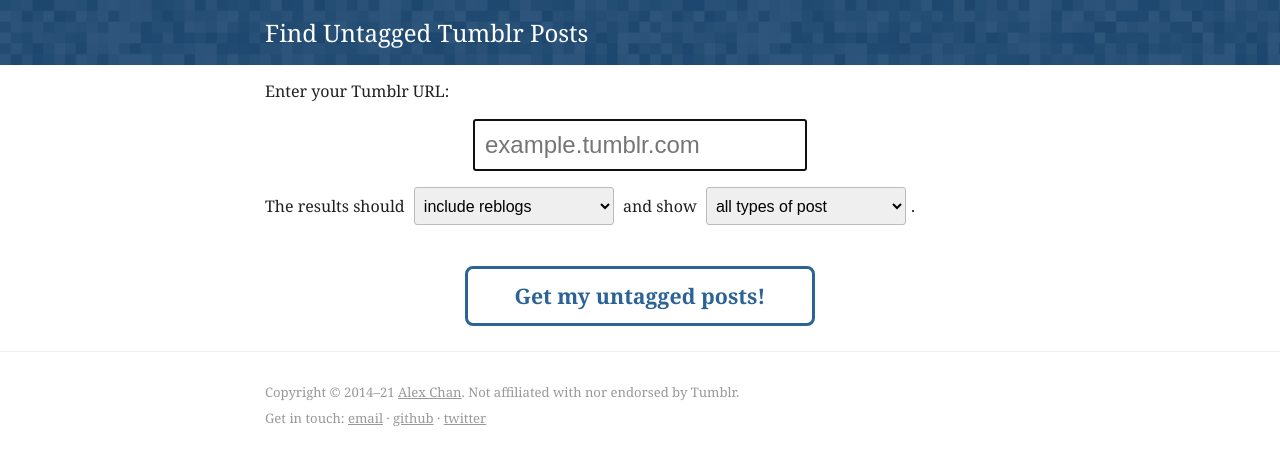
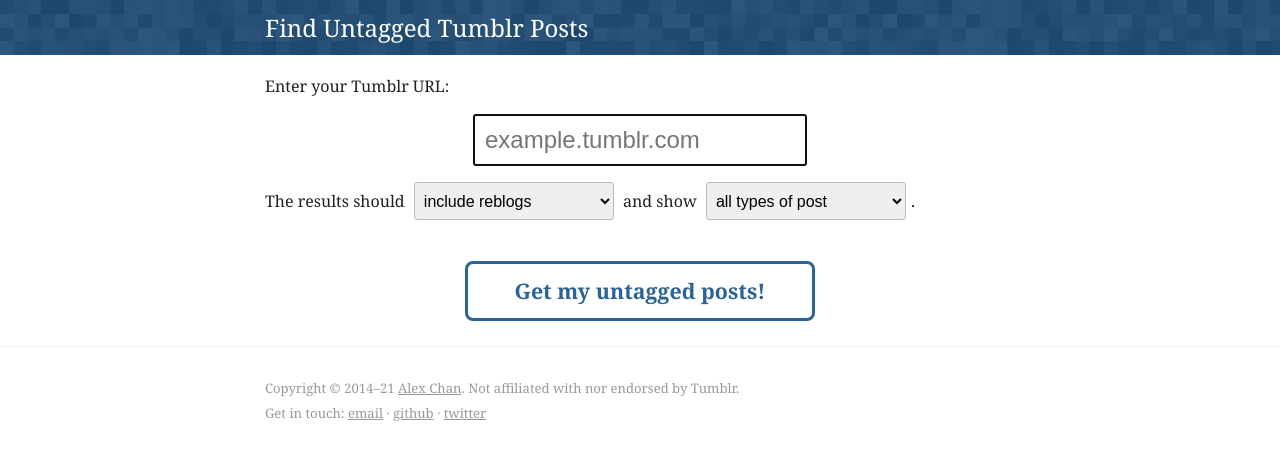
Before and after one commit to alexwlchan/finduntaggedtumblrposts.com, a Jekyll site: the page built from src/index.md, in a window 1280 px wide. Shown: the top 465 px of the page. Built offline with Jekyll 4.4.1, drawn with Linux system fonts in a browser that asks for light colours.

Commit message:
trim everything a bit further

```diff
--- a/src/_includes/head.html
+++ b/src/_includes/head.html
@@ -7,12 +7,11 @@
   <meta name="description" content="Find untagged posts from your Tumblr site">
 
   <link rel="canonical" href="https://finduntaggedtumblrposts.com/">
-  <link type="application/atom+xml" rel="alternate" href="{{ site.url }}/atom.xml">
 
-  <link rel="stylesheet" href="/theme/style.css?{{ site.time | date:'%Y%m%d%U%H%N%S' }}">
+  <link rel="stylesheet" href="/theme/style.css">
+
   <link rel="shortcut icon" type="image/png" href="/theme/favicon.png">
   <link rel="shortcut icon" type="image/x-icon" href="/theme/favicon.ico">
-
   <link rel="apple-touch-icon" href="/theme/apple-touch-icon.png">
 
   <script type="text/javascript" src="https://code.jquery.com/jquery-2.2.4.min.js"></script>
--- a/src/theme/style.scss
+++ b/src/theme/style.scss
@@ -42,7 +42,7 @@
 
 article {
   @include central_element();
-  padding-top:    15px;
+  padding-top:    20px;
   padding-bottom: 15px;
 }
 
@@ -164,6 +164,10 @@
   }
 }
 
+h1 {
+	margin-top:    15px;
+	margin-bottom: 15px;
+}
 
 @media screen and (min-width:500px) {
   .styled-select {
```
Also changed, not shown: src/theme/specktre.png.
